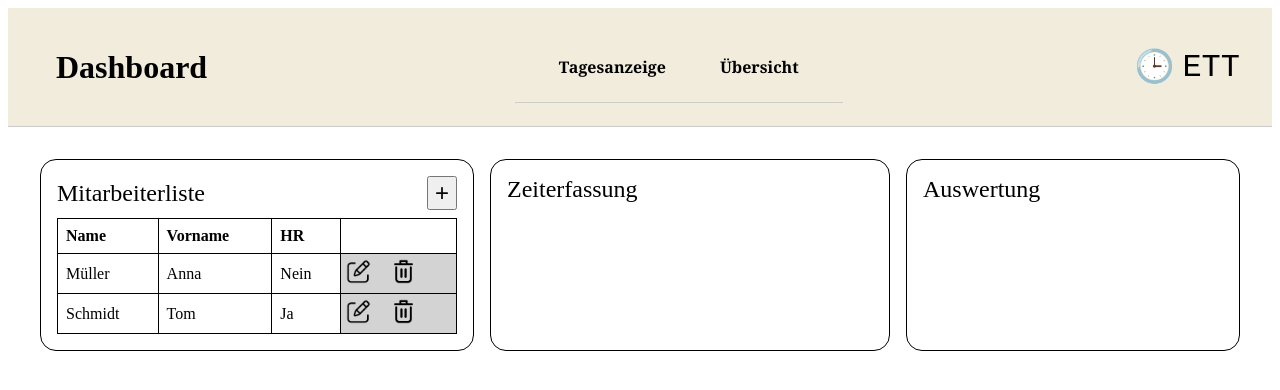
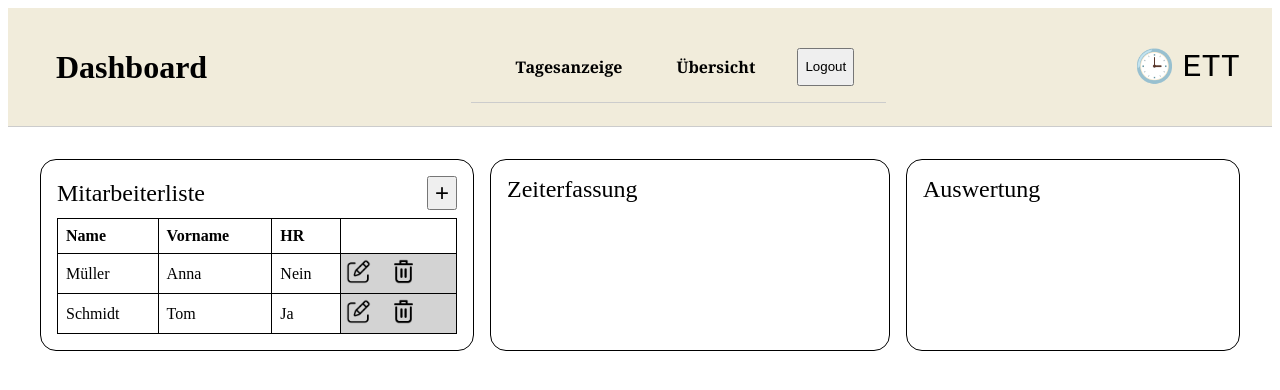
Before and after one commit to on24FeLi/ETT2.0, a Vue app: page /dashboard in a window 1280 px wide. Shown: the top 390 px of the page. Built offline with nearby package versions, Linux system fonts and the light colour scheme.

Commit message:
add logout button

```diff
--- a/src/components/navigation.vue
+++ b/src/components/navigation.vue
@@ -18,6 +18,8 @@ onMounted(() => {
           <a href="Tagesanzeige">Tagesanzeige</a>
           <a href="#">Übersicht</a>
           <a v-if="showDashboard" href="Dashboard">Dashboard</a>
+          <button @click="userLogout" id="logout">Logout</button>
+
         </nav>
       </header>
 </template>
@@ -56,4 +58,6 @@ onMounted(() => {
   .nav-bar a:hover {
     background-color: #ddd;
   }
+
+
 </style>
--- a/src/views/Login.vue
+++ b/src/views/Login.vue
@@ -108,6 +108,7 @@ button {
 button:hover {
     transform: scale(1.05);
   }
+
   .timer-box {
   background-color: #F2EDDB;
   padding: 30px;
```
